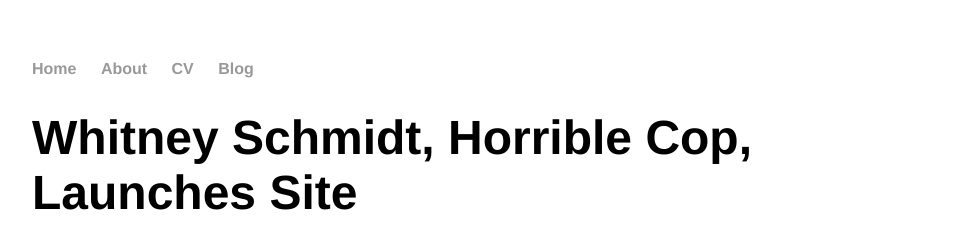
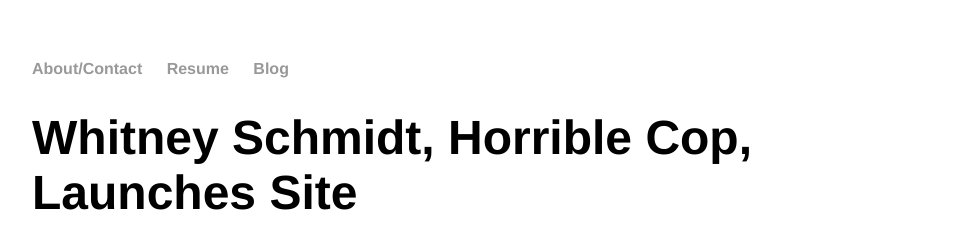
Before and after one commit to chickengirl/chickengirl.github.io, a Jekyll site: the page built from _posts/2015-10-4-hank-quinlan-site-launched.md, in a window 1280 px wide. Shown: the top 252 px of the page, without its empty margins (160-1119 px from the left). Built offline with Jekyll 4.4.1, drawn with Linux system fonts in a browser that asks for light colours.

Commit message:
Update default.html

```diff
--- a/_layouts/default.html
+++ b/_layouts/default.html
@@ -8,9 +8,9 @@
 		<body>
 			<nav>
 	    		<ul>
-	        		<li><a href="/">Home</a></li>
-		        	<li><a href="/about">About</a></li>
-	        		<li><a href="/cv">CV</a></li>
+	        		<!--<li><a href="/">Home</a></li>-->
+		        	<li><a href="/about">About/Contact</a></li>
+	        		<li><a href="/resume">Resume</a></li>
 	        		<li><a href="/blog">Blog</a></li>
 	    		</ul>
 			</nav>
```
